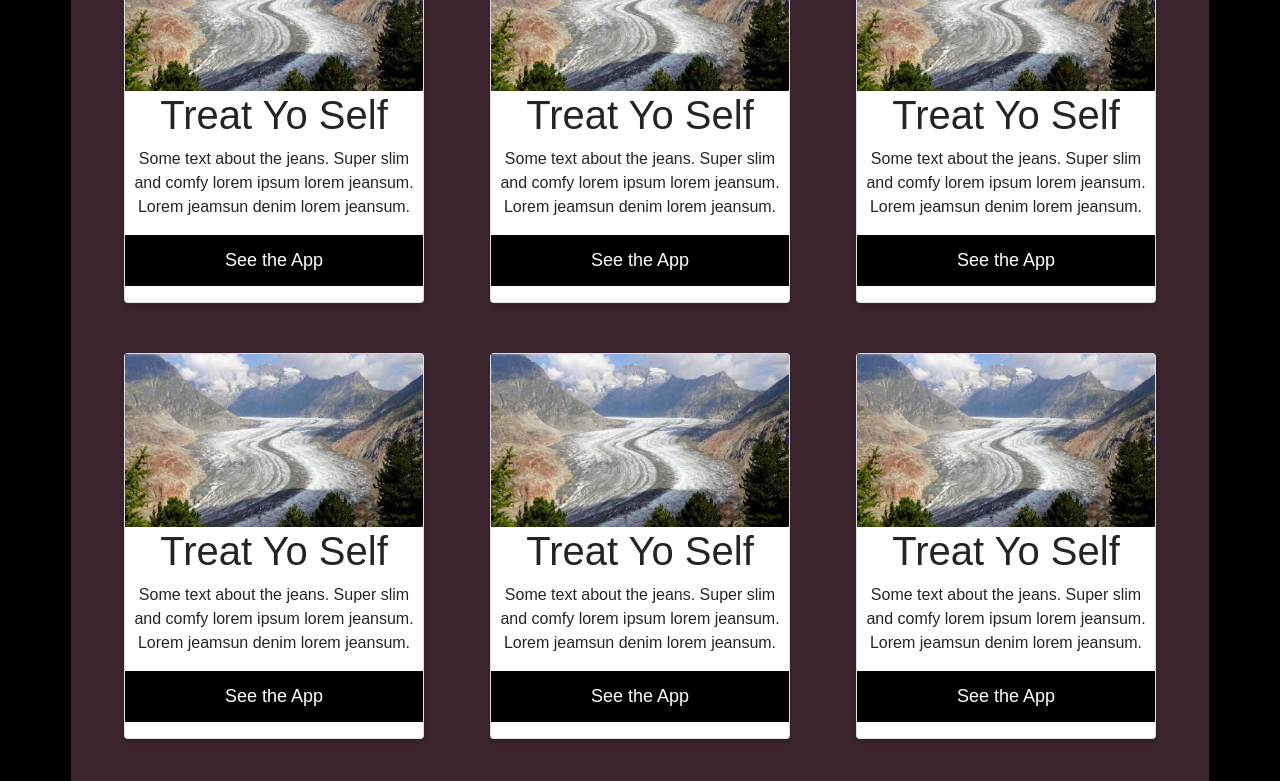
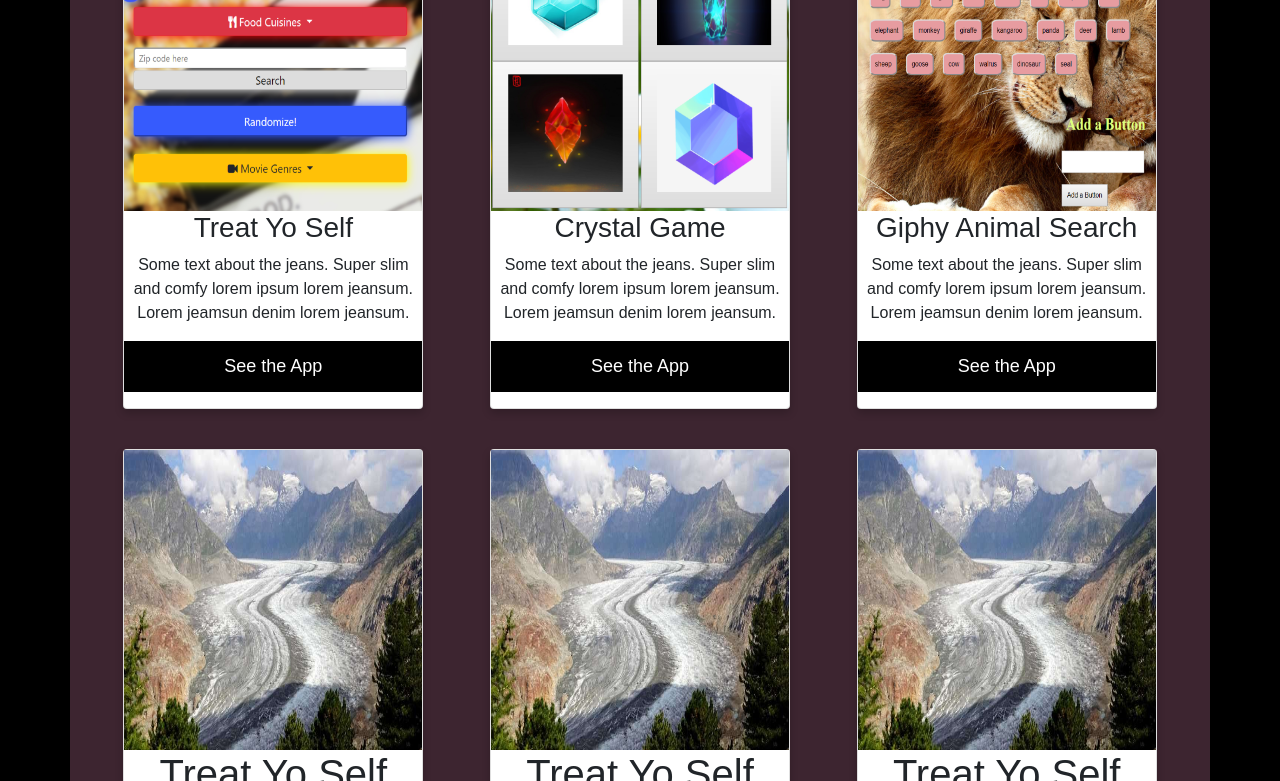
Before and after one commit to Katebond06/Katebond06.github.io, a plain HTML site: page index3.html in a window 1280 px wide. Shown: the part 814-1595 px from the top of the page. Drawn offline with nearby package versions, Linux system fonts and the light colour scheme.

Commit message:
fixed grid system in projects and images files

```diff
--- a/assets/css/style.css
+++ b/assets/css/style.css
@@ -28,12 +28,12 @@ img {
   padding: 10px;
 }
 
-.col-4 {
+.col-sm-4 {
   margin-top: 70px;
   padding-top: 20px;
 }
 
-.col-8 {
+.col-sm-8 {
   margin-top: 70px;
   padding-top: 20px;
 }
@@ -41,10 +41,10 @@ img {
 .container {
   border: solid black 2px;
   text-align: center;
-  color: rgb(10, 10, 10);
-  font-size: 25px;
+  color: rgb(253, 250, 250);
+  font-size: 35px;
   margin-top: 20px;
-  background-color: rgba(179, 171, 171, 0.363);
+  background-color: rgba(20, 16, 16, 0.363);
   opacity: 0.6;
   filter: alpha(opacity=60);
   position: relative;
@@ -52,7 +52,7 @@ img {
 }
 
 .container:hover {
-  background-color: rgba(112, 107, 107, 0.103);
+  background-color: rgb(221, 125, 15);
 }
 
 /* Footer */
@@ -75,51 +75,55 @@ img {
 
 /* Extra small devices (portrait phones, less than 576px)*/
 @media (max-width: 576px) {
-  .container {
-    background-color: rgb(43, 255, 0);
+  img {
+    margin-top: -20px;
+    height: 200px;
+    width: 200px;
   }
 
-  img {
-    position: fixed;
-    margin-top: -60px;
-    height: 150px;
-    width: 150px;
-  }
-
-  .col-8 {
-    padding-left: 20px;
-    margin-top: 150px;
+  .col-sm-8 {
+    margin-top: 10px;
+    padding-bottom: 15px;
     float: right;
-    font-size: 14px;
+    font-size: 16px;
   }
 
   #logo {
     text-align: center;
-    float: left;
+  }
+}
+
+/* Small devices (landscape phones, less than 768px)*/
+@media (max-width: 767.98px) {
+  img {
+    height: 200px;
+    width: 200px;
+  }
+  .col-sm-8 {
+    padding: 50px;
+    margin-top: -30px;
+  }
+  #logo {
+    padding: 20px;
+    font-size: 15px;
   }
 }
 
 /* Medium devices (tablets, 768px and up)*/
 @media (min-width: 768px) {
-  .container {
-    background-color: pink;
+  img {
+    height: 250px;
+    width: 250px;
   }
-
-  .img {
-    height: 150px;
-    width: 150px;
-  }
-  .col-8 {
-    padding-left: 50px;
+  .col-sm-8 {
+    padding: 50px;
   }
   #logo {
+    padding: 20px;
     font-size: 18px;
   }
 }
 
 /* Large devices (desktops, 992px and up)*/
 @media (min-width: 992px) {
-  .container {
-    background-color: rgb(246, 250, 10);
-  }
 }
--- a/assets/css/style2.css
+++ b/assets/css/style2.css
@@ -31,11 +31,15 @@ html {
   font-family: Arial, Helvetica, sans-serif;
 }
 
+.gallery {
+  margin-left: 75px;
+}
+
 .img {
   height: 300px;
   width: 300px;
-  padding: 5px;
   transition: 1s;
+  margin: 1.1%;
 }
 
 .img:hover {
--- a/assets/css/style3.css
+++ b/assets/css/style3.css
@@ -67,6 +67,11 @@ header .overlay {
   z-index: 1;
 }
 
+img {
+  width: 300px;
+  height: 300px;
+}
+
 @media (pointer: coarse) and (hover: none) {
   header {
     background: url("https://source.unsplash.com/XT5OInaElMw/1600x900") black
@@ -78,7 +83,6 @@ header .overlay {
 }
 
 #container {
-  border: 1px black solid;
   background-color: rgb(61, 37, 48);
 }
 
--- a/assets/css/style4.css
+++ b/assets/css/style4.css
@@ -1,5 +1,5 @@
 body {
-  background-image: url("email.jpg");
+  background-image: url("email2.jpg");
   background-position: center;
   background-repeat: no-repeat;
   background-size: cover;
@@ -16,21 +16,21 @@ html {
 }
 
 .nav-link:hover {
-  background-color: rgb(112, 107, 107);
+  background-color: #249797;
 }
 
 .navbar-brand:hover {
-  background-color: rgb(112, 107, 107);
+  background-color: #249797;
 }
 
 .container {
-  color: #000000;
-  border: 2px solid black;
+  color: #ffffff;
+  border: 2px solid rgba(0, 0, 0, 0.212);
   border-radius: 5px;
-  background-color: #313333;
-  opacity: 0.6;
-  filter: alpha(opacity=60);
-
+  background-color: #249797;
+  opacity: 0.8;
+  filter: alpha(opacity=80);
+  position: relative;
   padding: 20px;
 }
 /*.container:hover {
--- a/assets/javascript/portfolio.js
+++ b/assets/javascript/portfolio.js
@@ -1,5 +1,6 @@
 console.log("hello");
 
-window.onload = function() {
-  document.getElementById("audio").play();
-};
+function play() {
+  var audio = document.getElementById("audio");
+  audio.play();
+}
--- a/index3.html
+++ b/index3.html
@@ -105,7 +105,57 @@
 
     <div id="container" class="container" style="overflow-x:auto;">
       <div class="row">
-        <div class="col-4">
+        <div class="col-md">
+          <div class="card">
+            <img
+              src="assets/css/p1.png"
+              alt="Treat Yo Self"
+              style="width:100%"
+            />
+            <h3>Treat Yo Self</h3>
+            <p>
+              Some text about the jeans. Super slim and comfy lorem ipsum lorem
+              jeansum. Lorem jeamsun denim lorem jeansum.
+            </p>
+            <p><button>See the App</button></p>
+          </div>
+        </div>
+
+        <div class="col-md">
+          <div class="card">
+            <img
+              src="assets/css/p2.png"
+              alt="Treat Yo Self"
+              style="width:100%"
+            />
+            <h3>Crystal Game</h3>
+            <p>
+              Some text about the jeans. Super slim and comfy lorem ipsum lorem
+              jeansum. Lorem jeamsun denim lorem jeansum.
+            </p>
+            <p><button>See the App</button></p>
+          </div>
+        </div>
+
+        <div class="col-md">
+          <div class="card">
+            <img
+              src="assets/css/p3.png"
+              alt="Treat Yo Self"
+              style="width:100%"
+            />
+            <h3>Giphy Animal Search</h3>
+            <p>
+              Some text about the jeans. Super slim and comfy lorem ipsum lorem
+              jeansum. Lorem jeamsun denim lorem jeansum.
+            </p>
+            <p><button>See the App</button></p>
+          </div>
+        </div>
+      </div>
+
+      <div class="row">
+        <div class="col-md">
           <div class="card">
             <img
               src="assets/css/009.jpg"
@@ -121,7 +171,7 @@
           </div>
         </div>
 
-        <div class="col-4">
+        <div class="col-md">
           <div class="card">
             <img
               src="assets/css/009.jpg"
@@ -137,57 +187,7 @@
           </div>
         </div>
 
-        <div class="col-4">
-          <div class="card">
-            <img
-              src="assets/css/009.jpg"
-              alt="Treat Yo Self"
-              style="width:100%"
-            />
-            <h1>Treat Yo Self</h1>
-            <p>
-              Some text about the jeans. Super slim and comfy lorem ipsum lorem
-              jeansum. Lorem jeamsun denim lorem jeansum.
-            </p>
-            <p><button>See the App</button></p>
-          </div>
-        </div>
-      </div>
-
-      <div class="row">
-        <div class="col-4">
-          <div class="card">
-            <img
-              src="assets/css/009.jpg"
-              alt="Treat Yo Self"
-              style="width:100%"
-            />
-            <h1>Treat Yo Self</h1>
-            <p>
-              Some text about the jeans. Super slim and comfy lorem ipsum lorem
-              jeansum. Lorem jeamsun denim lorem jeansum.
-            </p>
-            <p><button>See the App</button></p>
-          </div>
-        </div>
-
-        <div class="col-4">
-          <div class="card">
-            <img
-              src="assets/css/009.jpg"
-              alt="Treat Yo Self"
-              style="width:100%"
-            />
-            <h1>Treat Yo Self</h1>
-            <p>
-              Some text about the jeans. Super slim and comfy lorem ipsum lorem
-              jeansum. Lorem jeamsun denim lorem jeansum.
-            </p>
-            <p><button>See the App</button></p>
-          </div>
-        </div>
-
-        <div class="col-4">
+        <div class="col-md">
           <div class="card">
             <img
               src="assets/css/009.jpg"
@@ -204,7 +204,7 @@
         </div>
       </div>
       <div class="row">
-        <div class="col-4">
+        <div class="col-md">
           <div class="card">
             <img
               src="assets/css/009.jpg"
@@ -220,7 +220,7 @@
           </div>
         </div>
 
-        <div class="col-4">
+        <div class="col-md">
           <div class="card">
             <img
               src="assets/css/009.jpg"
@@ -236,7 +236,7 @@
           </div>
         </div>
 
-        <div class="col-4">
+        <div class="col-md">
           <div class="card">
             <img
               src="assets/css/009.jpg"
```
Also changed, not shown: index.html (+14 -11 lines), assets/css/TreatYoSelf.png (deleted), assets/css/email2.jpg (added), assets/css/email3.jpg (added), assets/css/email4.jpg (added), assets/css/p1.png (added), assets/css/p2.png (added), assets/css/p3.png (added).
